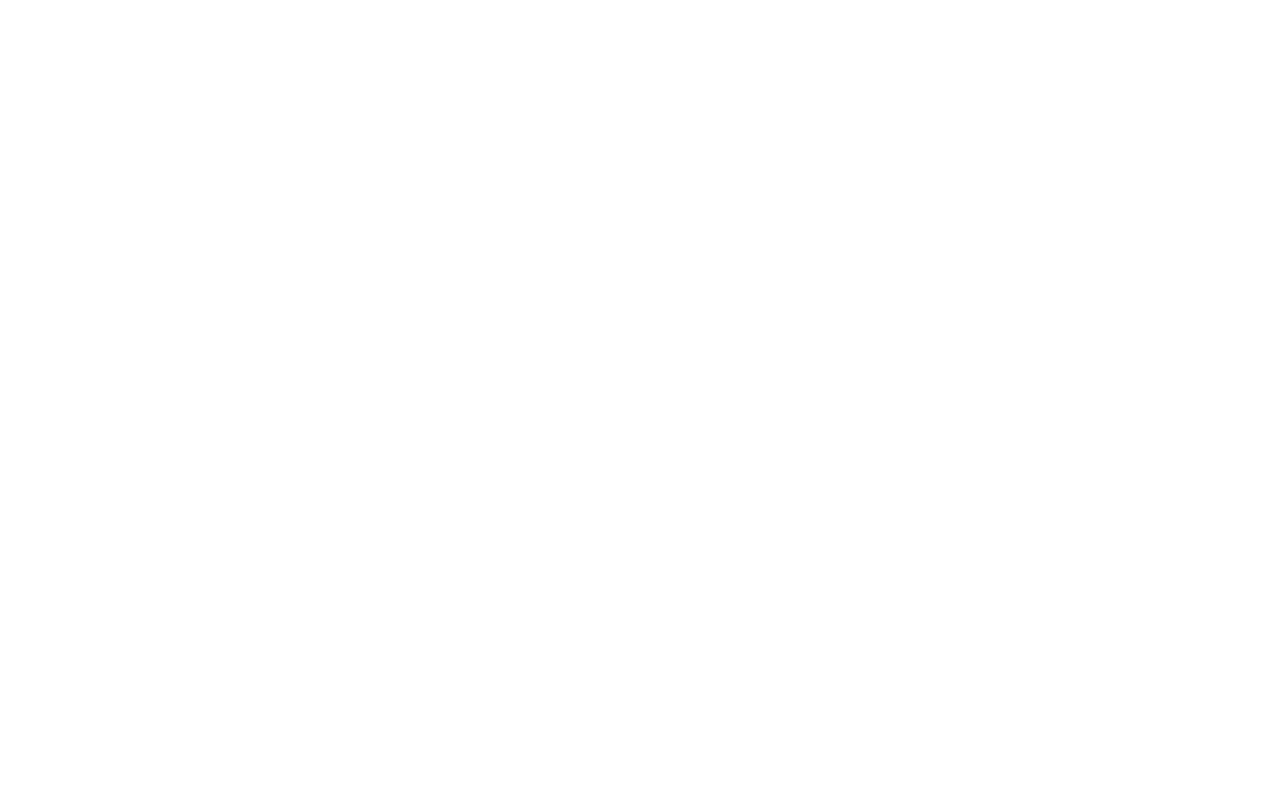
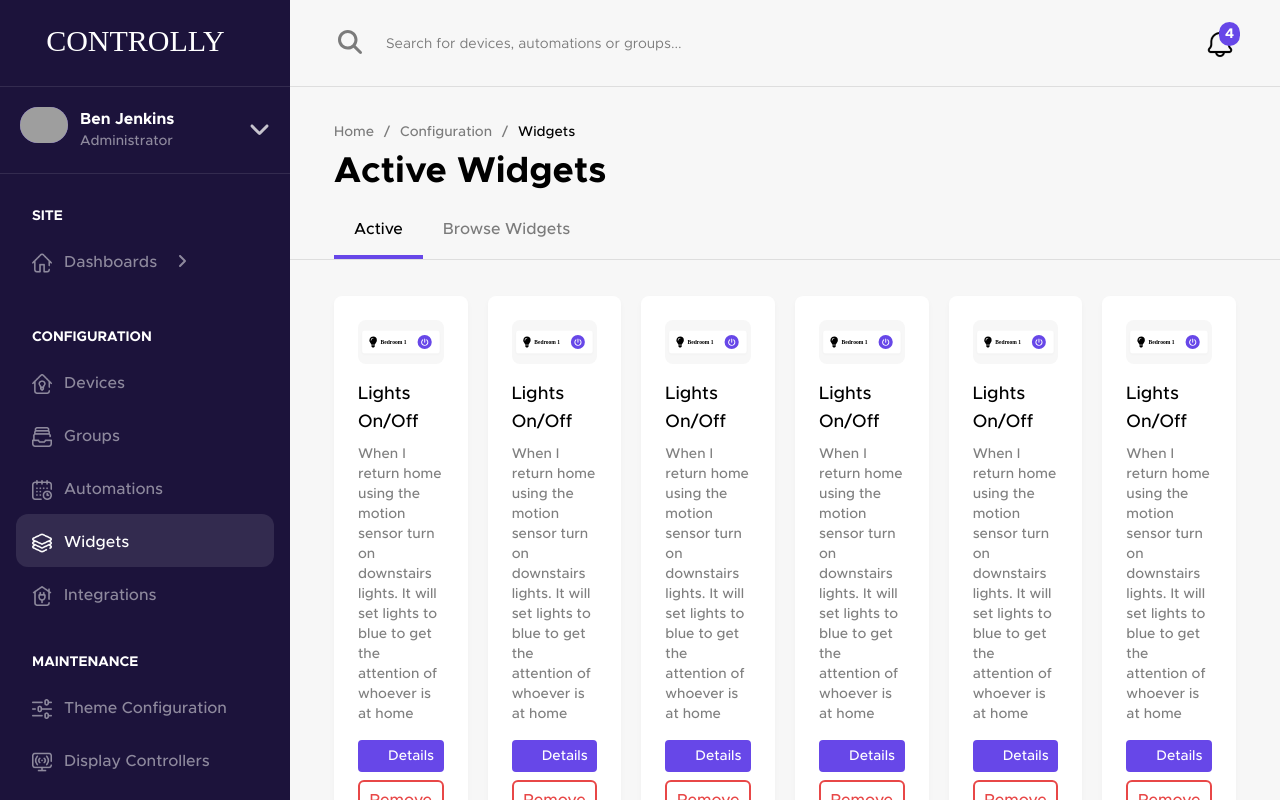
Before and after one commit to Benjenkins126/controlly, a React (Create React App) app: page /widgets in a window 1280 px wide. Before the commit this address had no page. Built offline with nearby package versions, Linux system fonts and the light colour scheme; grey boxes are pictures that could not be loaded.

Commit message:
Added Active Widgets page

```diff
--- /dev/null
+++ b/src/components/widgets/WidgetItem.tsx
@@ -0,0 +1,24 @@
+import DangerButton from "../ui/buttons/DangerButton";
+import PrimaryButton from "../ui/buttons/PrimaryButton";
+
+interface WidgetItemProps {
+    id: string;
+    name: string;
+    coverImage: string;
+    excerpt: string;
+    removeEvent?: any;
+}
+
+const WidgetItem = (props: WidgetItemProps) => {
+    return (
+        <div className="bg-white py-6 px-6 shadow-card rounded-lg">
+            <img src={props.coverImage} alt={props.name} className="w-full rounded-lg" draggable="false" />
+            <h2 className="font-sans text-lg font-medium mt-4 mb-2">{props.name}</h2>
+            <p className="text-black/50 font-sans font-medium text-sm leading-5">{props.excerpt}</p>
+            <PrimaryButton text="Details" id={"Details_" + props.id} url="/widget-details" classes="w-full !py-1 text-base border-2 border-purpleControlly block text-center text-black !mt-4" />
+            <DangerButton id={"Remove_" + props.id} classes="py-1 !mt-2" clickEvent={props.removeEvent}>Remove</DangerButton>
+        </div>
+    );
+}
+
+export default WidgetItem;
--- /dev/null
+++ b/src/pages/Widgets.tsx
@@ -0,0 +1,54 @@
+import DashboardLayout from "../components/layout/DashboardLayout";
+import WidgetExampleCover from "../assets/img/widgets/WidgetDemoThumbnail.svg";
+
+import { useEffect } from "react";
+import WidgetItem from "../components/widgets/WidgetItem";
+
+const Widgets = () => {
+
+    let breadcrumbsPast = ["Home", "Configuration"];
+
+    let tabsList = [
+        {
+            name: "Active",
+            active: true,
+            link: "/widgets"
+        },
+        {
+            name: "Browse Widgets",
+            active: false,
+            link: "https://controlly.co.uk/marketplace/"
+        }
+    ]
+
+    useEffect(() => {
+        document.title = "Controlly - Active Widgets";
+    });
+
+    return (
+        <DashboardLayout
+            title="Active Widgets"
+            active="Widgets"
+            breadcrumbsActive="Widgets"
+            breadcrumbsPast={breadcrumbsPast}
+            tabs={tabsList}
+        >
+            <div className="grid grid-cols-6 gap-5">
+                <WidgetItem id="lights_on_off" name="Lights On/Off" coverImage={WidgetExampleCover} excerpt="When I return home using the motion sensor turn on downstairs lights. It will set lights to blue to get the attention of whoever is at home" />
+                <WidgetItem id="lights_on_off" name="Lights On/Off" coverImage={WidgetExampleCover} excerpt="When I return home using the motion sensor turn on downstairs lights. It will set lights to blue to get the attention of whoever is at home" />
+                <WidgetItem id="lights_on_off" name="Lights On/Off" coverImage={WidgetExampleCover} excerpt="When I return home using the motion sensor turn on downstairs lights. It will set lights to blue to get the attention of whoever is at home" />
+                <WidgetItem id="lights_on_off" name="Lights On/Off" coverImage={WidgetExampleCover} excerpt="When I return home using the motion sensor turn on downstairs lights. It will set lights to blue to get the attention of whoever is at home" />
+                <WidgetItem id="lights_on_off" name="Lights On/Off" coverImage={WidgetExampleCover} excerpt="When I return home using the motion sensor turn on downstairs lights. It will set lights to blue to get the attention of whoever is at home" />
+                <WidgetItem id="lights_on_off" name="Lights On/Off" coverImage={WidgetExampleCover} excerpt="When I return home using the motion sensor turn on downstairs lights. It will set lights to blue to get the attention of whoever is at home" />
+                <WidgetItem id="lights_on_off" name="Lights On/Off" coverImage={WidgetExampleCover} excerpt="When I return home using the motion sensor turn on downstairs lights. It will set lights to blue to get the attention of whoever is at home" />
+                <WidgetItem id="lights_on_off" name="Lights On/Off" coverImage={WidgetExampleCover} excerpt="When I return home using the motion sensor turn on downstairs lights. It will set lights to blue to get the attention of whoever is at home" />
+                <WidgetItem id="lights_on_off" name="Lights On/Off" coverImage={WidgetExampleCover} excerpt="When I return home using the motion sensor turn on downstairs lights. It will set lights to blue to get the attention of whoever is at home" />
+                <WidgetItem id="lights_on_off" name="Lights On/Off" coverImage={WidgetExampleCover} excerpt="When I return home using the motion sensor turn on downstairs lights. It will set lights to blue to get the attention of whoever is at home" />
+                <WidgetItem id="lights_on_off" name="Lights On/Off" coverImage={WidgetExampleCover} excerpt="When I return home using the motion sensor turn on downstairs lights. It will set lights to blue to get the attention of whoever is at home" />
+                <WidgetItem id="lights_on_off" name="Lights On/Off" coverImage={WidgetExampleCover} excerpt="When I return home using the motion sensor turn on downstairs lights. It will set lights to blue to get the attention of whoever is at home" />
+            </div>
+        </DashboardLayout>
+    );
+}
+
+export default Widgets;
--- a/src/router/Main.tsx
+++ b/src/router/Main.tsx
@@ -16,6 +16,7 @@
 import EditGroup from '../pages/Edit-Group';
 import Automations from '../pages/Automations';
 import AutomationLogs from '../pages/Automation-Logs';
+import Widgets from '../pages/Widgets';
 
 const Main = () => {
     return (
@@ -35,6 +36,7 @@
             <Route path='/disabled-integrations' element={<DisabledIntegrations />} />
             <Route path='/automations' element={<Automations />} />
             <Route path='/automation-logs' element={<AutomationLogs />} />
+            <Route path='/widgets' element={<Widgets />} />
             <Route path='/permission-error' element={<PermissionError/>} />
         </Routes>
     );
```
Also changed, not shown: src/assets/img/widgets/WidgetDemoThumbnail.svg (added).
